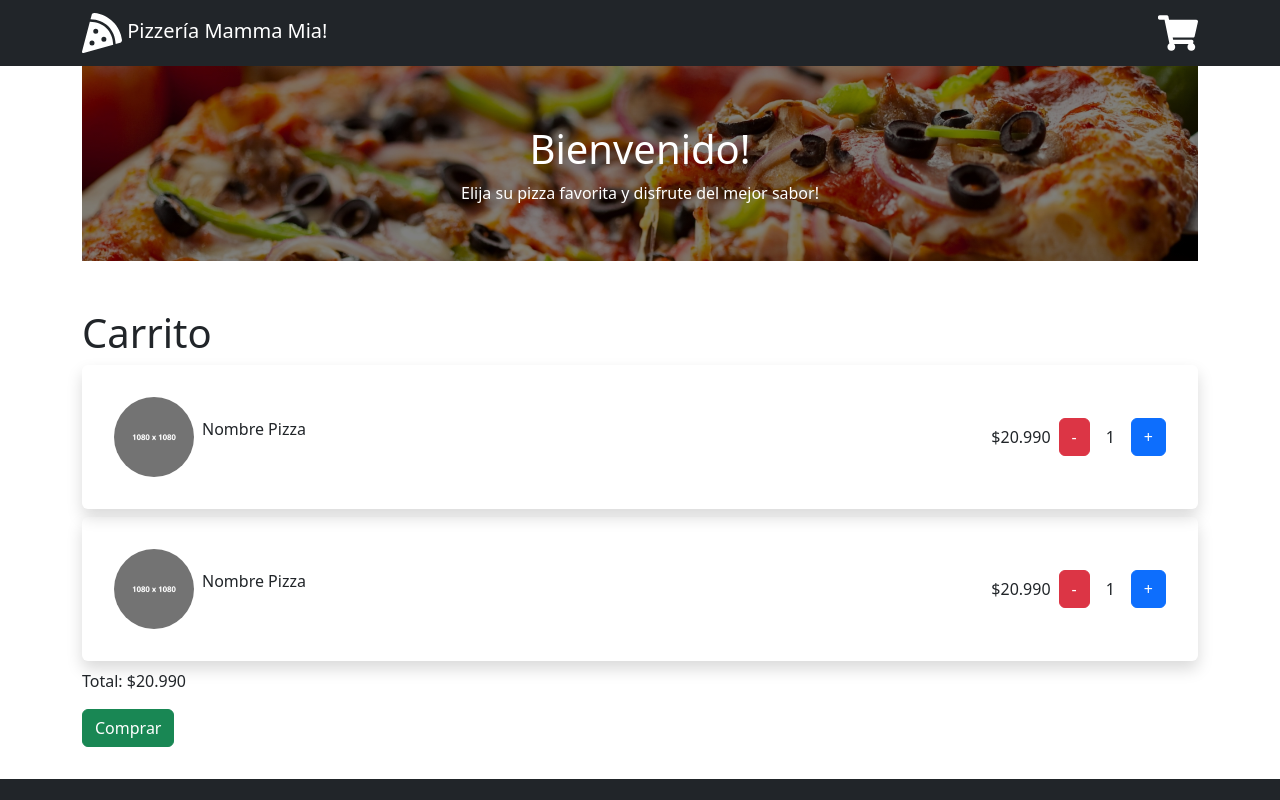
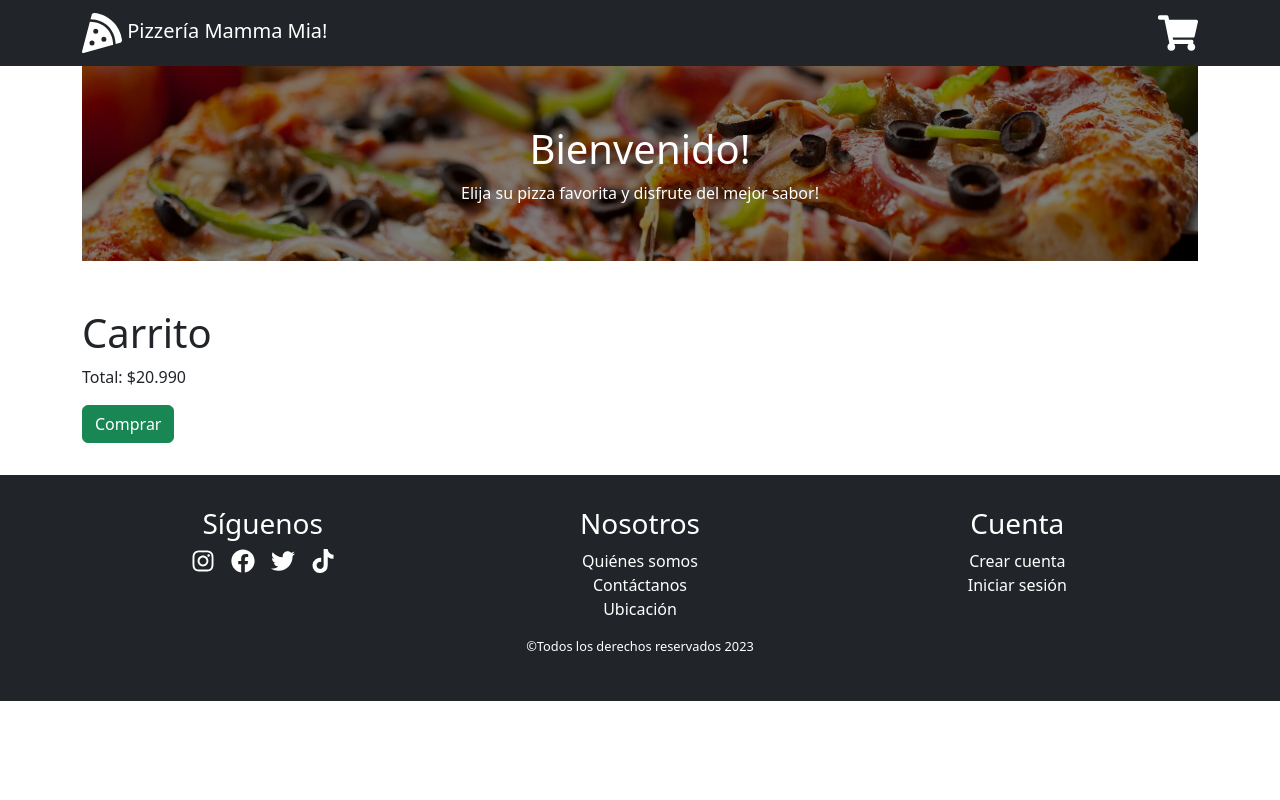
Before and after one commit to CrissRayes/Pizzeria-Mamma-Mia, a React (Create React App) app: page /carrito in a window 1280 px wide. Shown: the top 800 px of the page. Built offline with nearby package versions, Linux system fonts and the light colour scheme.

Commit message:
muestra carrito

```diff
--- a/src/components/BubbleAlert.jsx
+++ b/src/components/BubbleAlert.jsx
@@ -1,13 +1,23 @@
 import { FaShoppingCart } from 'react-icons/fa'
+import { useNavigate } from 'react-router-dom'
 
 export const BubbleAlert = ({ cantidad }) => {
+  const navigate = useNavigate()
   const getNumber = cantidad => {
     if (!cantidad) return ''
     return cantidad > 9 ? '9+' : cantidad
   }
 
+  const handleGoToCart = () => {
+    navigate('/carrito')
+  }
+
   return (
-    <div className='carrito'>
+    <div
+      className='carrito'
+      onClick={handleGoToCart}
+      style={{ cursor: 'pointer' }}
+    >
       <FaShoppingCart
         className='carrito-icon'
         size={40}
--- a/src/components/ItemCart.jsx
+++ b/src/components/ItemCart.jsx
@@ -1,19 +1,20 @@
-import img1080x1080 from '../assets/img/img1080x1080.png'
-export const ItemCart = () => {
+import formatCurrency from '../helpers/formatCurrency'
+
+export const ItemCart = ({ nombre, precio, cantidad, imagen }) => {
   return (
     <div>
       <div className='item-carrito shadow rounded mb-2 d-flex justify-content-between align-items-center'>
         <div className='item-descripcion'>
           <img
             alt='pizza'
-            src={img1080x1080}
+            src={imagen}
           />
-          <p className='ms-2'>Nombre Pizza</p>
+          <p className='ms-2 text-capitalize'>{nombre}</p>
         </div>
         <div className='item-detalle'>
-          <p className='my-0'>$20.990</p>
+          <p className='my-0'>{formatCurrency(precio)}</p>
           <button className='mx-2 btn btn-danger'>-</button>
-          <p className='mx-2 my-0'>1</p>
+          <p className='mx-2 my-0'>{cantidad}</p>
           <button className='ms-2 btn btn-primary'>+</button>
         </div>
       </div>
--- a/src/views/Cart.jsx
+++ b/src/views/Cart.jsx
@@ -1,39 +1,26 @@
 import { Container } from 'react-bootstrap'
 import { ItemCart } from '../components/ItemCart'
+import { useContext } from 'react'
+import CartContext from '../my_context'
 
 export const Cart = () => {
-  // array de ejemplo para mostrar el componente ItemCart
-  // luego se debe eliminar este array y obtener los datos desde el array del carrito
-  const items = [
-    {
-      id: 1,
-      nombre: 'Pizza',
-      precio: 20990,
-      cantidad: 1,
-      image: '',
-    },
-    {
-      id: 2,
-      nombre: 'Hamburguesa',
-      precio: 10990,
-      cantidad: 1,
-      image: '',
-    },
-  ]
+  const { cart } = useContext(CartContext)
+  console.log(cart)
 
   return (
     <Container>
       <h1>Carrito</h1>
-
-      {items.map(item => (
+      {cart.map(item => {
+        return (
           <ItemCart
             key={item.id}
             nombre={item.nombre}
             precio={item.precio}
             cantidad={item.cantidad}
-          image={item.image}
+            imagen={item.imagen}
           />
-      ))}
+        )
+      })}
 
       <div>
         <p>Total: $20.990</p>
```
Lines whose indentation alone changed are shown as unchanged.
